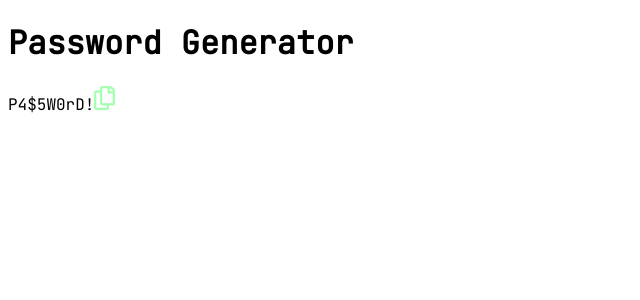
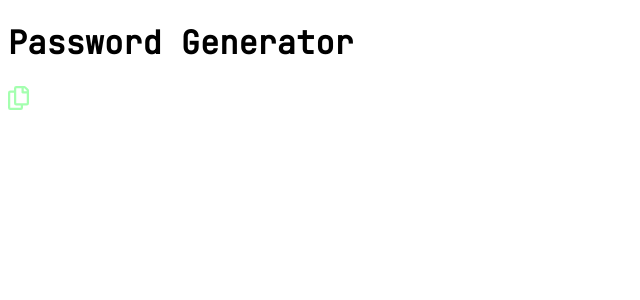
Before and after one commit to spomberg/password-generator, a React (Create React App) app: page / in a window 1280 px wide. Shown: the top 300 px of the page, without its empty margins (0-640 px from the left). Built offline with nearby package versions, Linux system fonts and the light colour scheme.

Commit message:
Remove text state

```diff
--- a/src/App.js
+++ b/src/App.js
@@ -3,14 +3,12 @@ import { useState } from 'react';
 import TextField from './components/TextField/TextField';
 
 function App() {
-  const [text, setText] = useState('P4$5W0rD!');
   const [copied, setCopied] = useState(false);
 
   return (
     <div className='app'>
       <h1>Password Generator</h1>
       <TextField
-      text={text}
       copied={copied}
       setCopied={setCopied}
       />
```
